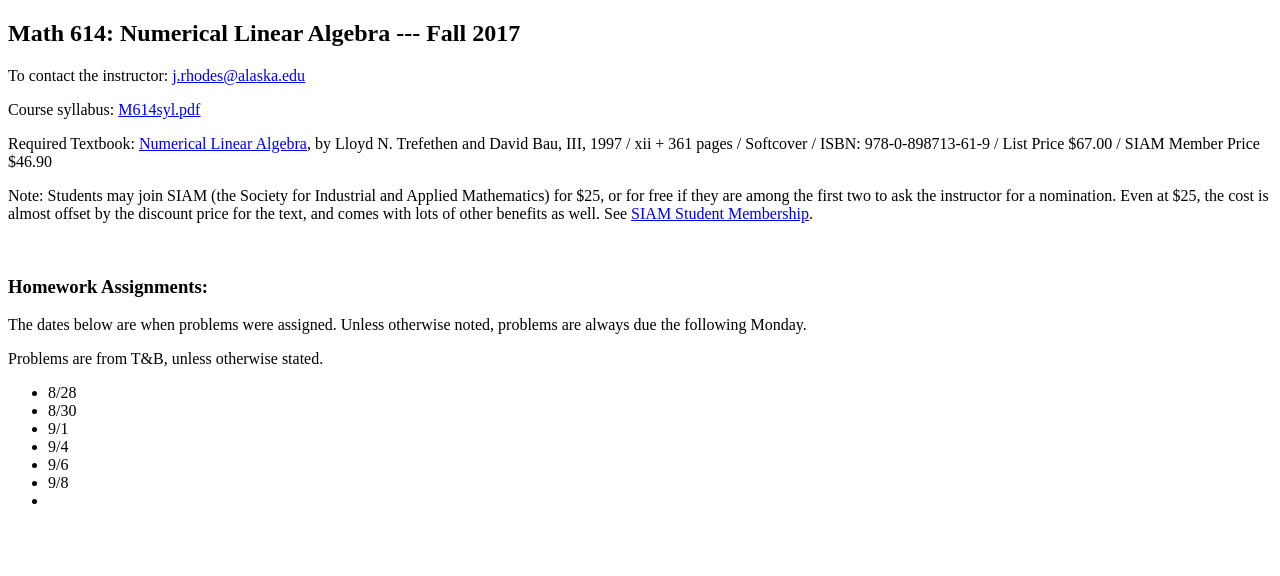
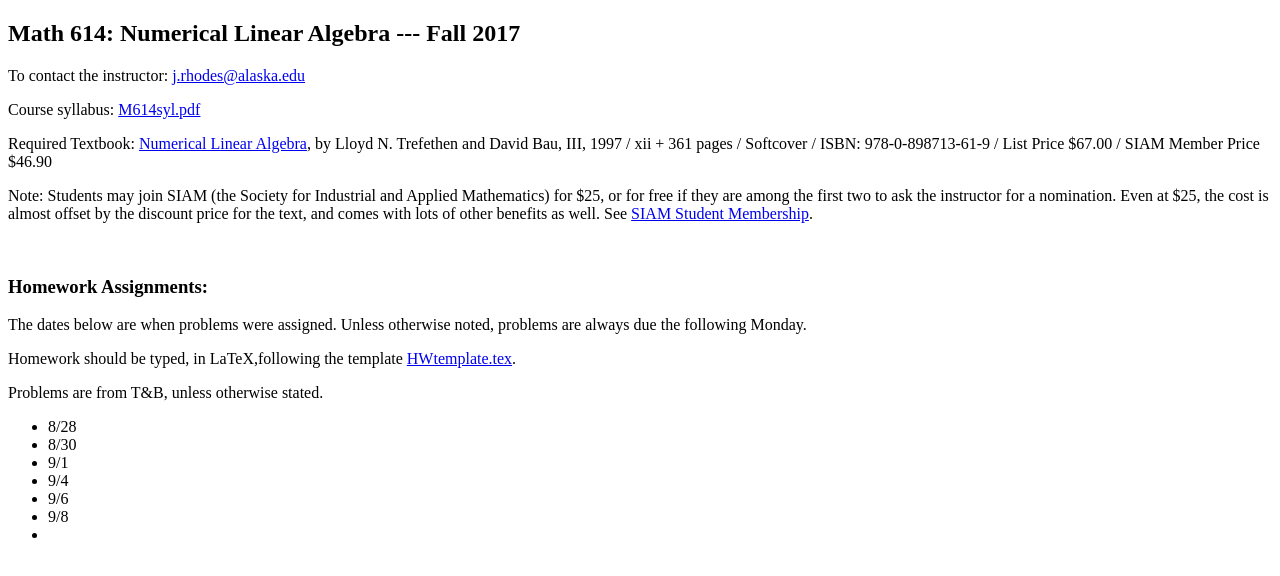
Before and after one commit to jarhodesUAF/jarhodesUAF.github.io, a plain HTML site: page M614.html in a window 1280 px wide. Drawn offline with Linux system fonts and the light colour scheme.

Commit message:
hw template added

```diff
--- a/M614.html
+++ b/M614.html
@@ -11,7 +11,8 @@
 <p>Note: Students may join SIAM (the Society for Industrial and Applied Mathematics) for $25, or for free if they are among the first two to ask the instructor for a nomination. Even at $25, the cost is almost offset by the discount price for the text, and comes with lots of other benefits as well. See <a href="http://www.siam.org/students/memberships.php"><span class="s1">SIAM Student Membership</span></a>.</p>
 <br>
 <h3><b>Homework Assignments:</b></h3>
-<p>The dates below are when problems were assigned. Unless otherwise noted, problems are always due the following Monday.</p>
+<p>The dates below are when problems were assigned. Unless otherwise noted, problems are always due the following Monday. </p>
+<p>Homework should be typed, in LaTeX,following the template <a href="HWtemplate.tex">HWtemplate.tex</a>.</p>
 <p>Problems are from T&amp;B, unless otherwise stated.</p>
 
 <ul class="ul1">
```
Also changed, not shown: 1 other file.
